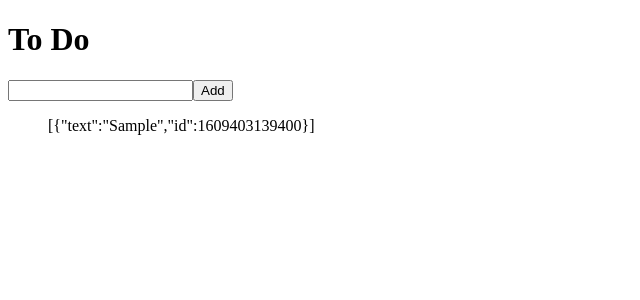
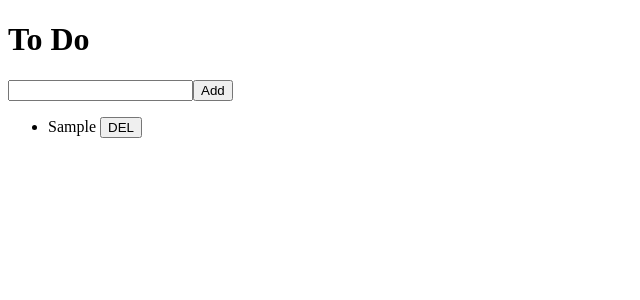
Before and after one commit to eunche/vanilla-redux, a React (Create React App) app: page /#/ in a window 1280 px wide. Both pictures are taken after typing "Sample" into the empty fields and a click on the button "Add". Shown: the top 300 px of the page, without its empty margins (0-640 px from the left). Built offline with nearby package versions, Linux system fonts and the light colour scheme.

Commit message:
ToDo component 생성 -ToDo <li>를 반환

```diff
--- /dev/null
+++ b/src/components/ToDo.js
@@ -0,0 +1,11 @@
+import React from "react";
+
+function ToDo({ text }) {
+    return (
+        <li>
+            {text} <button>DEL</button>
+        </li>
+    );
+}
+
+export default ToDo;
--- a/src/routes/Home.js
+++ b/src/routes/Home.js
@@ -1,6 +1,8 @@
 import React, { useState } from "react";
 import { connect } from "react-redux";
 import { actionCreators } from "../store";
+import ToDo from "../components/ToDo";
+
 
 function Home({ toDos, addToDo }) {
     const [text, setText] = useState("");
@@ -19,7 +21,11 @@ function Home({ toDos, addToDo }) {
                 <input type="text" value={text} onChange={onChange} />
                 <button>Add</button>
             </form>
-            <ul>{JSON.stringify(toDos)}</ul>
+            <ul>
+                {toDos.map(toDo => (
+                    <ToDo {...toDo} key={toDo.id} />
+                ))}
+            </ul>
         </>
     )
 }
```
Also changed, not shown: 1 other file (tests, documents, lock files or other folders).
